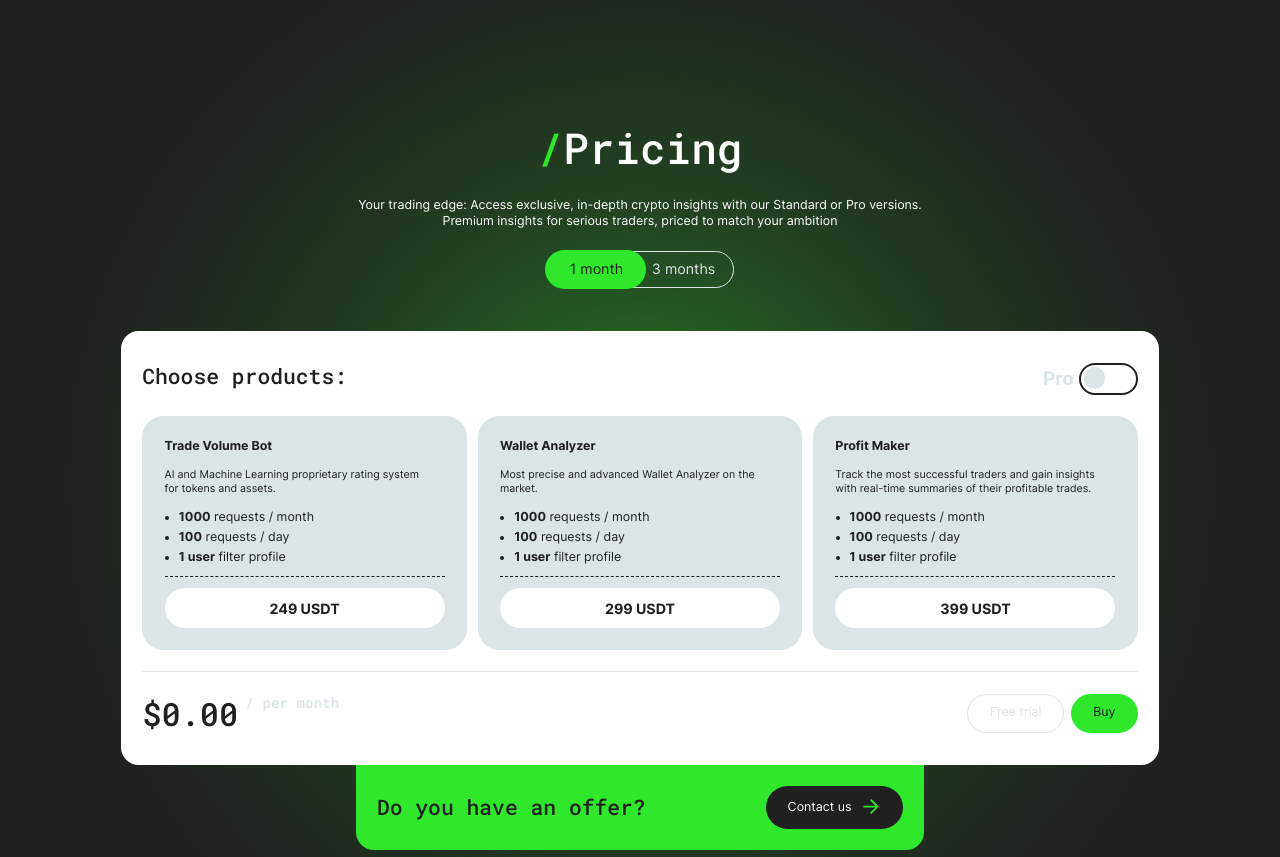
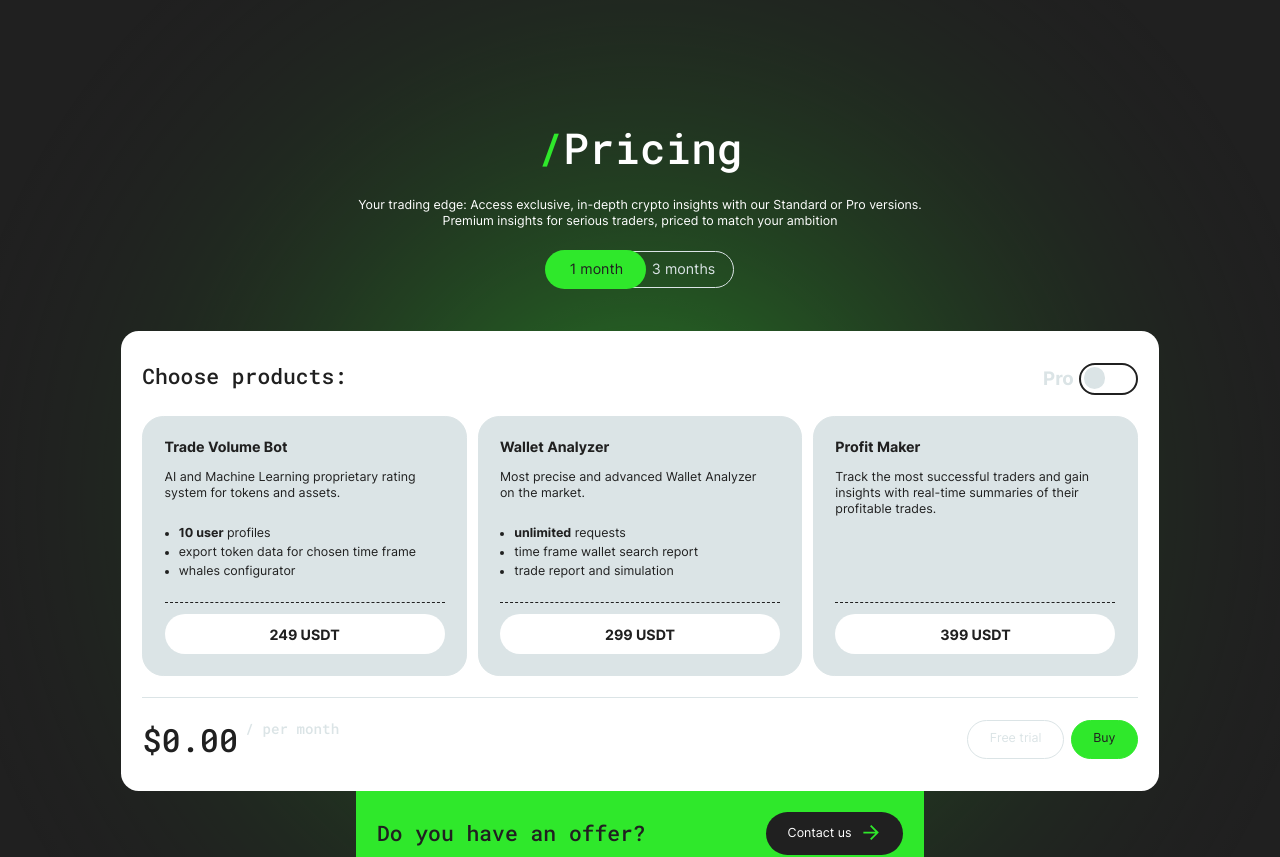
Before and after one commit to nigel-riss/trade-tracker-landing, a Next.js app: page / in a window 1280 px wide. Shown: the part 2280-3137 px from the top of the page. Built offline with nearby package versions, Linux system fonts and the light colour scheme.

Commit message:
feat: add products limits data and prices styles

```diff
--- a/src/components/PriceCard.tsx
+++ b/src/components/PriceCard.tsx
@@ -15,7 +15,7 @@ interface PriceCardProps {
   isInCart: boolean;
   title: string;
   subtitle: string;
-  features: Feature[];
+  features: Feature;
   price: number;
   onPriceClick: (id: string) => void;
 }
@@ -59,25 +59,10 @@ export default function PriceCard(props: PriceCardProps) {
 
       <div className={styles.content}>
         <p className={styles.subtitle}>{subtitle}</p>
-        <ul className={styles.featureList}>
-          {features.map((feature: Feature) => {
-            const {
-              value,
-              title: featureTitle,
-            } = feature;
-
-            return (
-              <li
-                key={featureTitle}
-                className={styles.feature}
-              >
-                <span className={styles.featureValue}>{value}</span>
-                &nbsp;
-                <span className={styles.featureTitle}>{featureTitle}</span>
-              </li>
-            );
-          })}
-        </ul>
+        <div
+          className={styles.features}
+          dangerouslySetInnerHTML={{ __html: features.pro }}
+        />
         <div className={styles.priceBottom}>
           <PriceButton
             value={price}
--- a/src/components/ProductSprites.tsx
+++ b/src/components/ProductSprites.tsx
@@ -2,13 +2,13 @@ export default function ProductsSprites() {
   return (
     <svg>
       <defs>
-        <g id="trade-volume-bot-icon">
+        <g id="tvb-icon">
           <rect y="16" width="8" height="8" />
           <rect x="8" y="8" width="8" height="8" />
           <rect x="16" width="8" height="8" />
         </g>
 
-        <g id="wallet-analyzer-icon">
+        <g id="wa-icon">
           <path d="M0 10H10V20H0V10Z" />
           <rect x="20" y="10" width="10" height="10" />
           <rect x="10" y="20" width="10" height="10" />
@@ -16,7 +16,7 @@ export default function ProductsSprites() {
           <rect x="10" width="10" height="10" />
         </g>
 
-        <g id="profit-maker-icon">
+        <g id="pm-icon">
           <rect y="16" width="8" height="8" />
           <rect x="16" width="8" height="8" />
           <rect x="16" y="8" width="8" height="8" />
--- a/src/data/products.ts
+++ b/src/data/products.ts
@@ -1,8 +1,8 @@
 /* eslint-disable max-len */
 
 interface Feature {
-  value: string;
-  title: string;
+  regular?: string;
+  pro?: string;
 }
 
 interface Slide {
@@ -28,14 +28,14 @@ interface Product {
       pro?: number;
     },
   }
-  features: Feature[];
+  features: Feature;
   slides: Slide[];
   messages?: string[];
 }
 
 const products: Product[] = [
   {
-    id: 'trade-volume-bot',
+    id: 'tvb',
     title: `Trade
       Volume Bot`,
     description: 'Leverage the power of AI and Machine Learning with our Trade Volume Bot, featuring a proprietary rating system for tokens and&nbsp;assets. Benefit from our unique classification of transaction participants and&nbsp;stay ahead with real-time data.',
@@ -55,20 +55,14 @@ const products: Product[] = [
         pro: 1099,
       },
     },
-    features: [
-      {
-        value: '1000',
-        title: 'requests / month',
-      },
-      {
-        value: '100',
-        title: 'requests / day',
-      },
-      {
-        value: '1 user',
-        title: 'filter profile',
-      },
-    ],
+    features: {
+      regular: '<p><b>3 user</b> profiles</p>',
+      pro: `<ul>
+        <li><b>10 user</b> profiles</li>
+        <li>export token data for chosen time frame</li>
+        <li>whales configurator</li>
+      </ul>`,
+    },
     slides: [
       {
         title: 'Real-Time Alerts',
@@ -124,7 +118,7 @@ const products: Product[] = [
     ],
   },
   {
-    id: 'wallet-analyzer',
+    id: 'wa',
     title: `Wallet
       Analyzer`,
     description: 'Introducing the most precise and advanced Wallet Analyzer on the market. Access a suite of essential and&nbsp;unique metrics designed to&nbsp;provide a comprehensive analysis of your wallet\'s performance.',
@@ -144,20 +138,14 @@ const products: Product[] = [
         pro: 1659,
       },
     },
-    features: [
-      {
-        value: '1000',
-        title: 'requests / month',
-      },
-      {
-        value: '100',
-        title: 'requests / day',
-      },
-      {
-        value: '1 user',
-        title: 'filter profile',
-      },
-    ],
+    features: {
+      regular: '<p><b>30</b> requests per hour</p>',
+      pro: `<ul>
+        <li><b>unlimited</b> requests</li>
+        <li>time frame wallet search report</li>
+        <li>trade report and simulation</li>
+      </ul>`,
+    },
     slides: [
       {
         title: 'Wallet Overview',
@@ -203,7 +191,7 @@ const products: Product[] = [
     ],
   },
   {
-    id: 'profit-maker',
+    id: 'pm',
     title: `Profit
       Maker`,
     description: 'Track the most successful traders and&nbsp;gain insights with real-time summaries of their profitable trades. Profit Maker empowers you to mirror the strategies of top performers in&nbsp;the&nbsp;market.',
@@ -221,20 +209,7 @@ const products: Product[] = [
         regular: 1099,
       },
     },
-    features: [
-      {
-        value: '1000',
-        title: 'requests / month',
-      },
-      {
-        value: '100',
-        title: 'requests / day',
-      },
-      {
-        value: '1 user',
-        title: 'filter profile',
-      },
-    ],
+    features: {},
     slides: [
       {
         title: 'Real-Time Alerts',
--- a/src/styles/PriceCard.module.scss
+++ b/src/styles/PriceCard.module.scss
@@ -25,6 +25,7 @@
     display: flex;
     flex-direction: column;
     justify-content: space-between;
+    justify-content: flex-start;
     flex-basis: calc(50% - 0.625rem);
     flex-grow: 0;
     flex-shrink: 0;
@@ -51,6 +52,11 @@
 
   // visual
   cursor: pointer;
+
+  @include atDesktopS {
+    // typography
+    font-size: 1rem;
+  }
 }
 
 .price {
@@ -87,6 +93,9 @@
 
   @include atTablet {
     // box model
+    display: flex;
+    flex-direction: column;
+    flex-grow: 1;
     max-height: initial;
 
     // visual
@@ -105,11 +114,16 @@
 
   @include atTablet {
     // box model
+    flex-grow: 1;
     padding-top: 1rem;
+
+    // typography
+    font-size: 0.875rem;
   }
 }
 
-ul.featureList {
+.features {
+  ul {
     // box model
     padding-left: 1rem;
 
@@ -120,18 +134,10 @@ ul.featureList {
     font-size: 0.875rem;
   }
 
-.feature {
+  li {
     // box model
     margin-top: 0.25rem;
   }
-
-.featureValue {
-  // typography
-  font-weight: 700;
-}
-
-.featureTitle {
-
 }
 
 .priceBottom {
@@ -141,8 +147,6 @@ ul.featureList {
   @include atTablet {
     // box model
     display: flex;
-    // align-items: stretch;
-    // justify-content: stretch;
     margin-top: 0.75rem;
     padding-top: 0.75rem;
 
```
Lines whose indentation alone changed are shown as unchanged.
